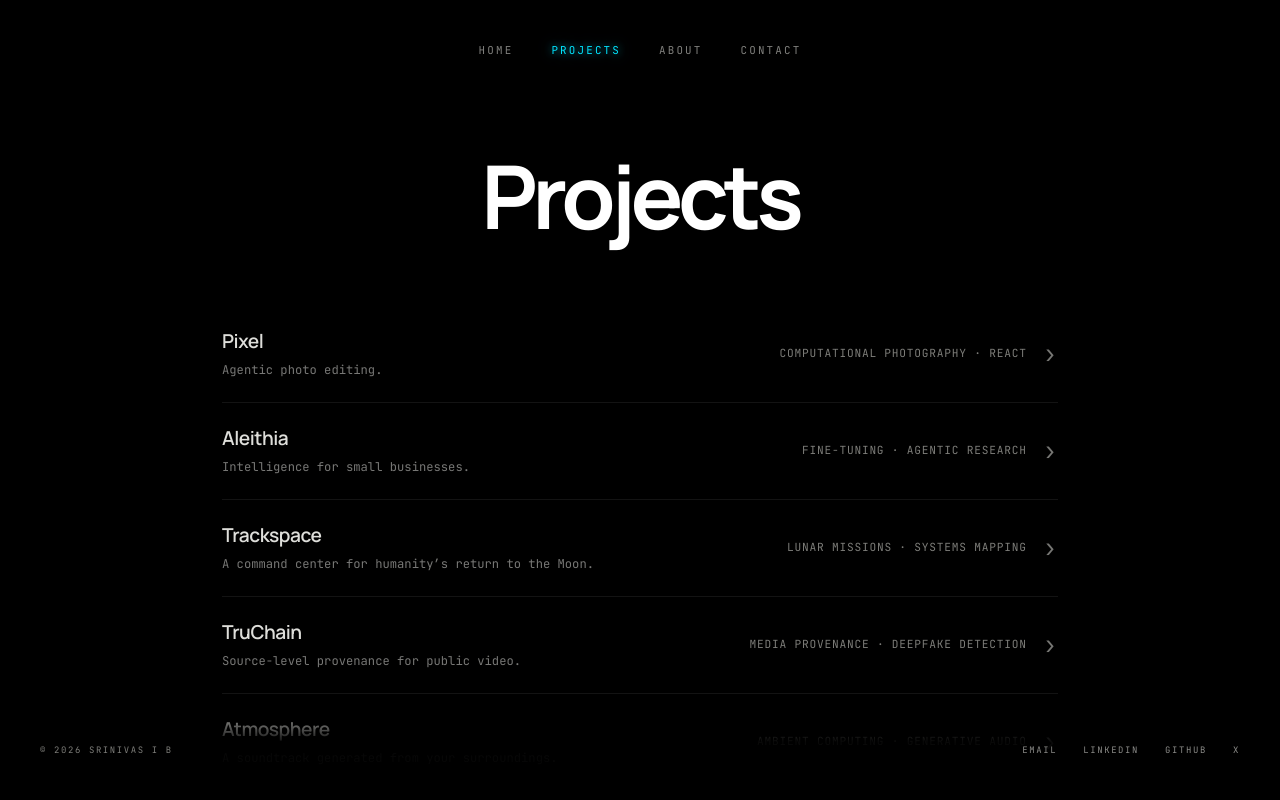
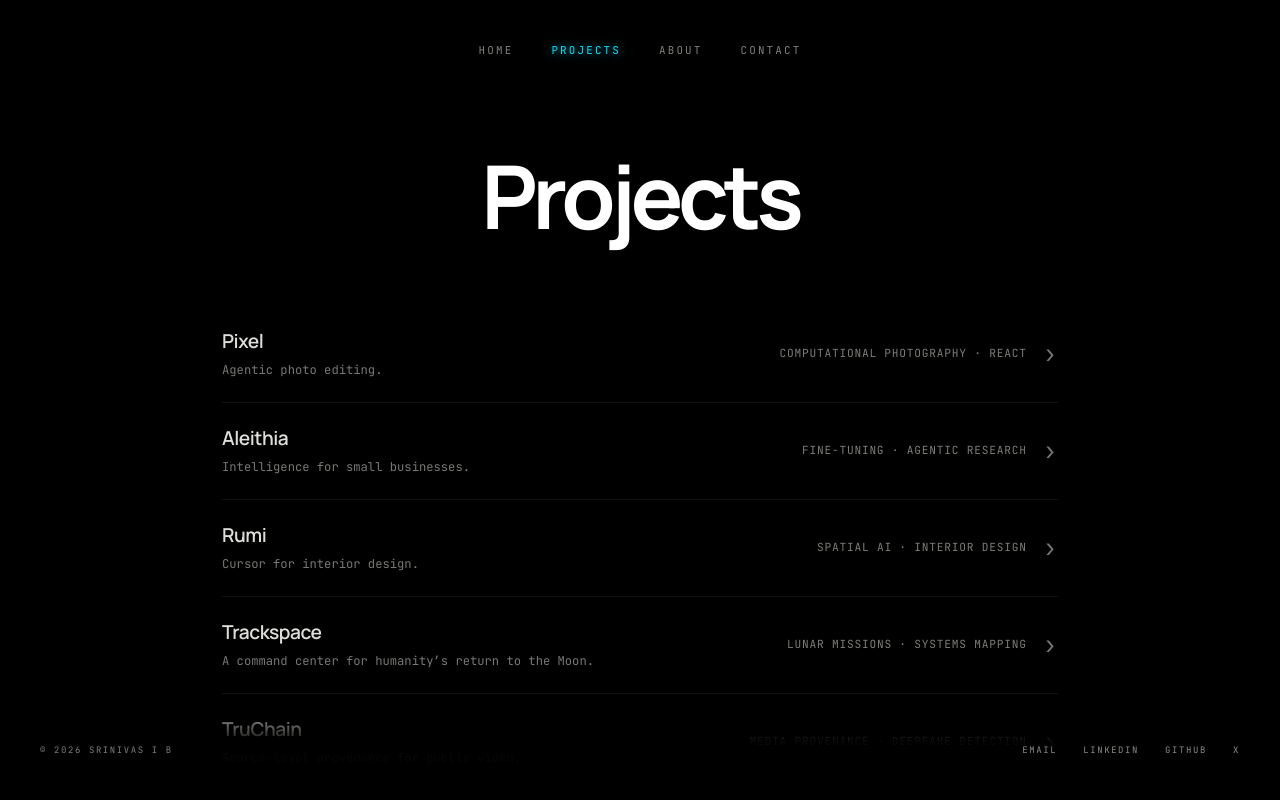
Before and after one commit to IBS27/portfolio, a React (Vite) app: page /projects in a window 1280 px wide. Shown: the top 800 px of the page. Built offline with nearby package versions, Linux system fonts and the light colour scheme.

Commit message:
feat(projects): add Rumi portfolio project
- Add Rumi project details, technology tags, and repository link

```diff
--- a/src/pages/Projects.tsx
+++ b/src/pages/Projects.tsx
@@ -25,6 +25,14 @@ const projects: ProjectItem[] = [
     description: 'Best OpenAI Hack at UIUC. An AI platform that combines regulatory, political, and consumer data into practical intelligence for small businesses, powered by GPU inference, Graph-RAG, and recursive agents.',
     tech: ['Fine-Tuning', 'Agentic Research', 'React', 'Python', 'FastAPI', 'Modal', 'vLLM', 'Graph-RAG'],
     url: 'https://github.com/IBS27/aleithia',
+  },
+  {
+    id: 'rumi',
+    title: 'Rumi',
+    summary: 'Cursor for interior design.',
+    description: 'Scan a room to create an interactive 3D model, then redesign it by describing what you want. Rumi plans furniture layouts and lets you refine them through conversation, with checks that keep designs within budget, prevent overlaps, and leave doorways clear.',
+    tech: ['Spatial AI', 'Interior Design', 'Swift', 'ARKit', 'RoomPlan', 'Three.js', 'Convex'],
+    url: 'https://github.com/IBS27/rumi',
   },
   {
     id: 'trackspace',
```
